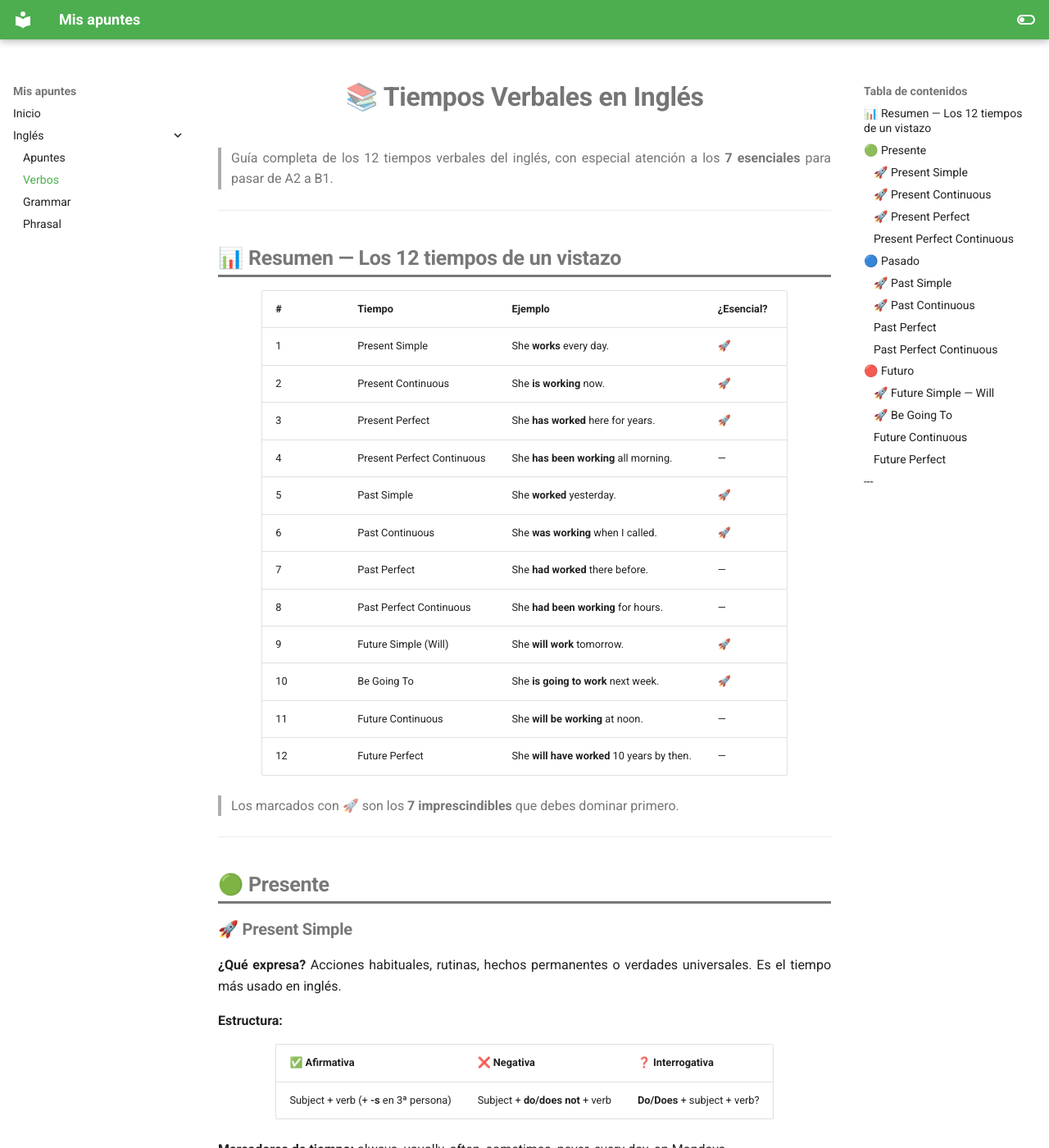
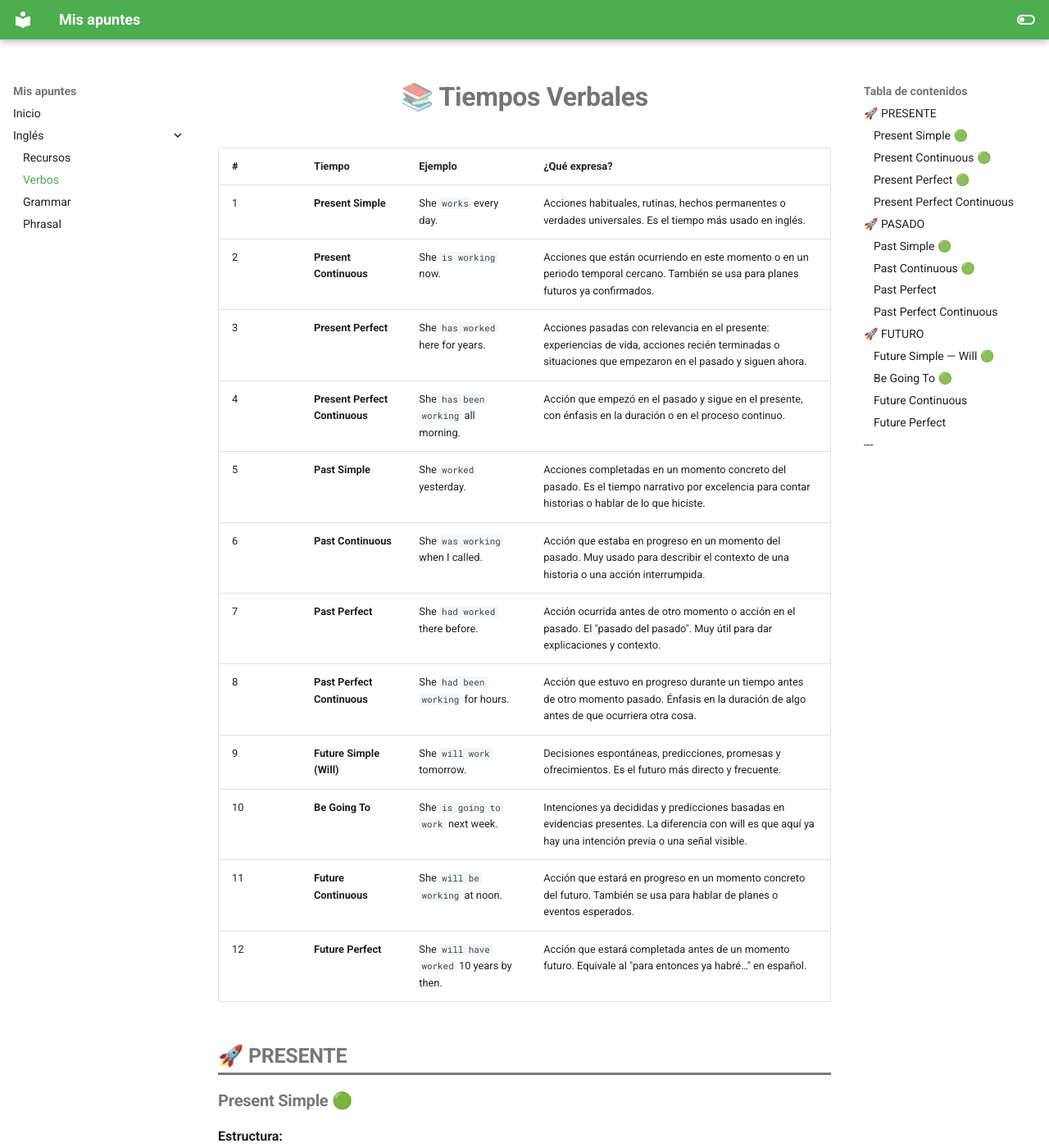
Before and after one commit to ymorgil/formacion, an MkDocs documentation site: the page built from docs/ingles/02verbos.md, in a window 1280 px wide and 1400 px high. Shown: the whole window at 82% size. Built offline with MkDocs 1.6.1 and Material for MkDocs 9.7.7, drawn with Linux system fonts in a browser that asks for light colours; some of the changed text lies outside the part shown.

Commit message:
act tabla de verbos

```diff
--- a/docs/ingles/02verbos.md
+++ b/docs/ingles/02verbos.md
@@ -1,36 +1,23 @@
-# 📚 Tiempos Verbales en Inglés
+# 📚 Tiempos Verbales
 
-> Guía completa de los 12 tiempos verbales del inglés, con especial atención a los **7 esenciales** para pasar de A2 a B1.
+| # | Tiempo | Ejemplo | ¿Qué expresa? |
+|---|---|---|---|
+| 1 | **Present Simple** | She `works` every day. | Acciones habituales, rutinas, hechos permanentes o verdades universales. Es el tiempo más usado en inglés. |
+| 2 | **Present Continuous** | She `is working` now. | Acciones que están ocurriendo en este momento o en un periodo temporal cercano. También se usa para planes futuros ya confirmados. |
+| 3 | **Present Perfect** | She `has worked` here for years. | Acciones pasadas con relevancia en el presente: experiencias de vida, acciones recién terminadas o situaciones que empezaron en el pasado y siguen ahora. |
+| 4 | **Present Perfect Continuous** | She `has been working` all morning. | Acción que empezó en el pasado y sigue en el presente, con énfasis en la duración o en el proceso continuo. |
+| 5 | **Past Simple** | She `worked` yesterday. | Acciones completadas en un momento concreto del pasado. Es el tiempo narrativo por excelencia para contar historias o hablar de lo que hiciste. |
+| 6 | **Past Continuous** | She `was working` when I called. | Acción que estaba en progreso en un momento del pasado. Muy usado para describir el contexto de una historia o una acción interrumpida. |
+| 7 | **Past Perfect** | She `had worked` there before. | Acción ocurrida antes de otro momento o acción en el pasado. El "pasado del pasado". Muy útil para dar explicaciones y contexto. |
+| 8 | **Past Perfect Continuous** | She `had been working` for hours. | Acción que estuvo en progreso durante un tiempo antes de otro momento pasado. Énfasis en la duración de algo antes de que ocurriera otra cosa. |
+| 9 | **Future Simple (Will)** | She `will work` tomorrow. | Decisiones espontáneas, predicciones, promesas y ofrecimientos. Es el futuro más directo y frecuente. |
+| 10 | **Be Going To** | She `is going to work` next week. | Intenciones ya decididas y predicciones basadas en evidencias presentes. La diferencia con will es que aquí ya hay una intención previa o una señal visible. |
+| 11 | **Future Continuous** | She `will be working` at noon. | Acción que estará en progreso en un momento concreto del futuro. También se usa para hablar de planes o eventos esperados. |
+| 12 | **Future Perfect** | She `will have worked` 10 years by then. | Acción que estará completada antes de un momento futuro. Equivale al "para entonces ya habré…" en español. |
 
----
+## 🚀 PRESENTE
 
-## 📊 Resumen — Los 12 tiempos de un vistazo
-
-| # | Tiempo | Ejemplo | ¿Esencial? |
-|---|---|---|---|
-| 1 | Present Simple | She **works** every day. | 🚀 |
-| 2 | Present Continuous | She **is working** now. | 🚀 |
-| 3 | Present Perfect | She **has worked** here for years. | 🚀 |
-| 4 | Present Perfect Continuous | She **has been working** all morning. | — |
-| 5 | Past Simple | She **worked** yesterday. | 🚀 |
-| 6 | Past Continuous | She **was working** when I called. | 🚀 |
-| 7 | Past Perfect | She **had worked** there before. | — |
-| 8 | Past Perfect Continuous | She **had been working** for hours. | — |
-| 9 | Future Simple (Will) | She **will work** tomorrow. | 🚀 |
-| 10 | Be Going To | She **is going to work** next week. | 🚀 |
-| 11 | Future Continuous | She **will be working** at noon. | — |
-| 12 | Future Perfect | She **will have worked** 10 years by then. | — |
-
-> Los marcados con 🚀 son los **7 imprescindibles** que debes dominar primero.
-
----
-
-## 🟢 Presente
-
-### 🚀 Present Simple
-
-**¿Qué expresa?**
-Acciones habituales, rutinas, hechos permanentes o verdades universales. Es el tiempo más usado en inglés.
+### Present Simple 🟢
 
 **Estructura:**
 
@@ -38,17 +25,20 @@ Acciones habituales, rutinas, hechos permanentes o verdades universales. Es el t
 |---|---|---|
 | Subject + verb (+ **-s** en 3ª persona) | Subject + **do/does not** + verb | **Do/Does** + subject + verb? |
 
-**Marcadores de tiempo:** always, usually, often, sometimes, never, every day, on Mondays.
+**Marcadores de tiempo:**
+
+always, usually, often, sometimes, never, every day, on Mondays.
 
 **Ejemplos:**
+
 - She **works** in a hospital. *(Ella trabaja en un hospital.)*
 - I **don't eat** meat. *(No como carne.)*
 - **Do** you **speak** English? *(¿Hablas inglés?)*
 - The sun **rises** in the east. *(El sol sale por el este.)*
 
----
 
-### 🚀 Present Continuous
+
+### Present Continuous 🟢
 
 **¿Qué expresa?**
 Acciones que están ocurriendo en este momento o en un periodo temporal cercano. También se usa para planes futuros ya confirmados.
@@ -69,7 +59,7 @@ Acciones que están ocurriendo en este momento o en un periodo temporal cercano.
 
 ---
 
-### 🚀 Present Perfect
+### Present Perfect 🟢
 
 **¿Qué expresa?**
 Acciones pasadas con relevancia en el presente: experiencias de vida, acciones recién terminadas o situaciones que empezaron en el pasado y siguen ahora.
@@ -111,9 +101,9 @@ Acción que empezó en el pasado y sigue en el presente, con énfasis en la **du
 
 ---
 
-## 🔵 Pasado
+## 🚀 PASADO
 
-### 🚀 Past Simple
+###  Past Simple 🟢
 
 **¿Qué expresa?**
 Acciones completadas en un momento concreto del pasado. Es el tiempo narrativo por excelencia para contar historias o hablar de lo que hiciste.
@@ -134,7 +124,7 @@ Acciones completadas en un momento concreto del pasado. Es el tiempo narrativo p
 
 ---
 
-### 🚀 Past Continuous
+###  Past Continuous 🟢
 
 **¿Qué expresa?**
 Acción que estaba en progreso en un momento del pasado. Muy usado para describir el contexto de una historia o una acción interrumpida.
@@ -196,9 +186,9 @@ Acción que estuvo en progreso durante un tiempo antes de otro momento pasado.
 
 ---
 
-## 🔴 Futuro
+## 🚀 FUTURO
 
-### 🚀 Future Simple — Will
+### Future Simple — Will 🟢
 
 **¿Qué expresa?**
 Decisiones espontáneas, predicciones, promesas y ofrecimientos. Es el futuro más directo y frecuente.
@@ -219,7 +209,7 @@ Decisiones espontáneas, predicciones, promesas y ofrecimientos. Es el futuro m
 
 ---
 
-### 🚀 Be Going To
+### Be Going To 🟢
 
 **¿Qué expresa?**
 Intenciones ya decididas y predicciones basadas en evidencias presentes. La diferencia con *will* es que aquí ya hay una **intención previa** o una **señal visible**.
--- a/mkdocs.yml
+++ b/mkdocs.yml
@@ -21,7 +21,7 @@ theme:
 nav:
    - Inicio: index.md
    - Inglés:
-        - Apuntes: ingles/01introing.md
+        - Recursos: ingles/01introing.md
         - Verbos: ingles/02verbos.md
         - Grammar: ingles/03grammar.md
         - Phrasal: ingles/04phrasal.md
```
Also changed, not shown: docs/ingles/01introing.md (+16 -43 lines).
